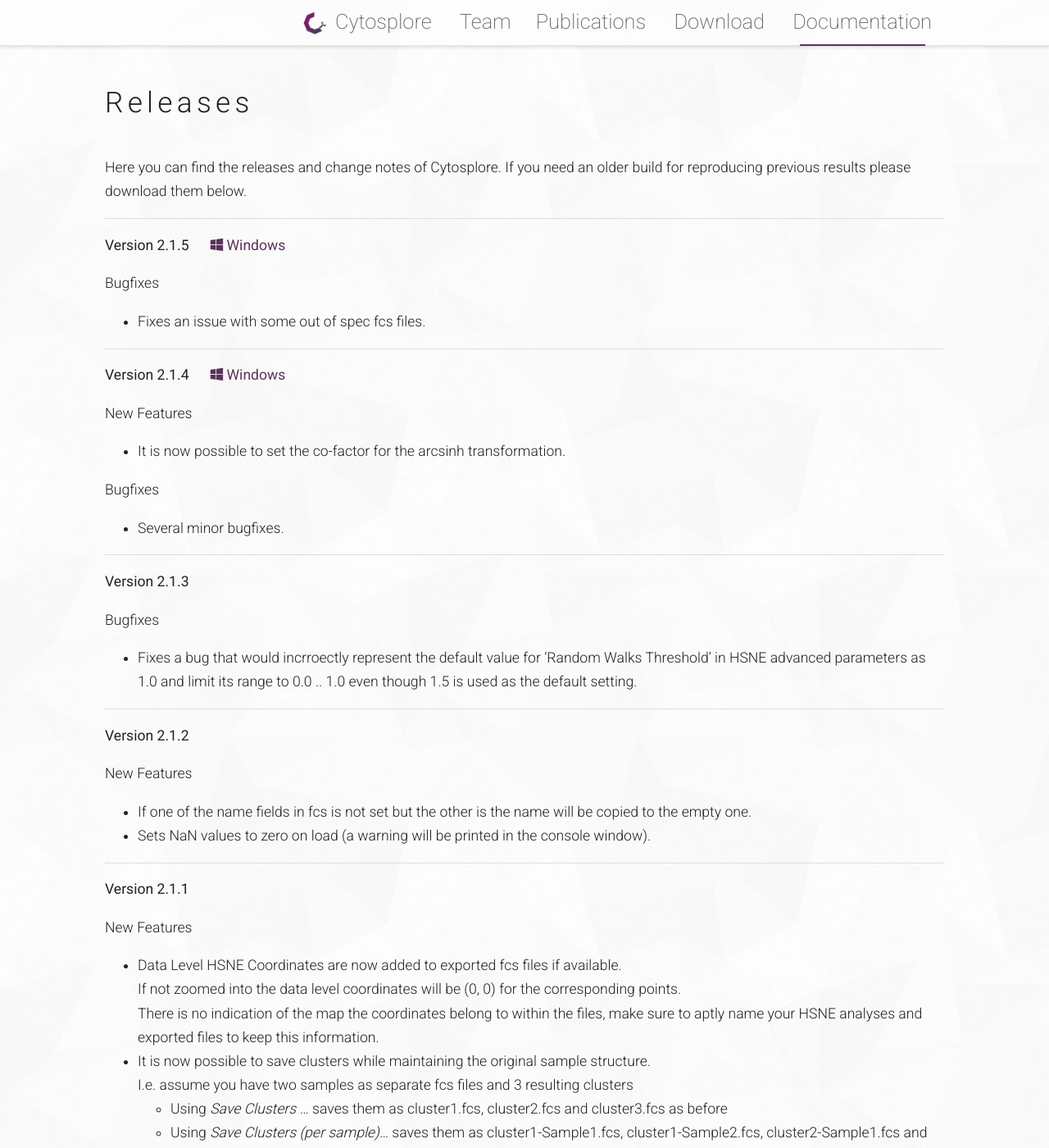
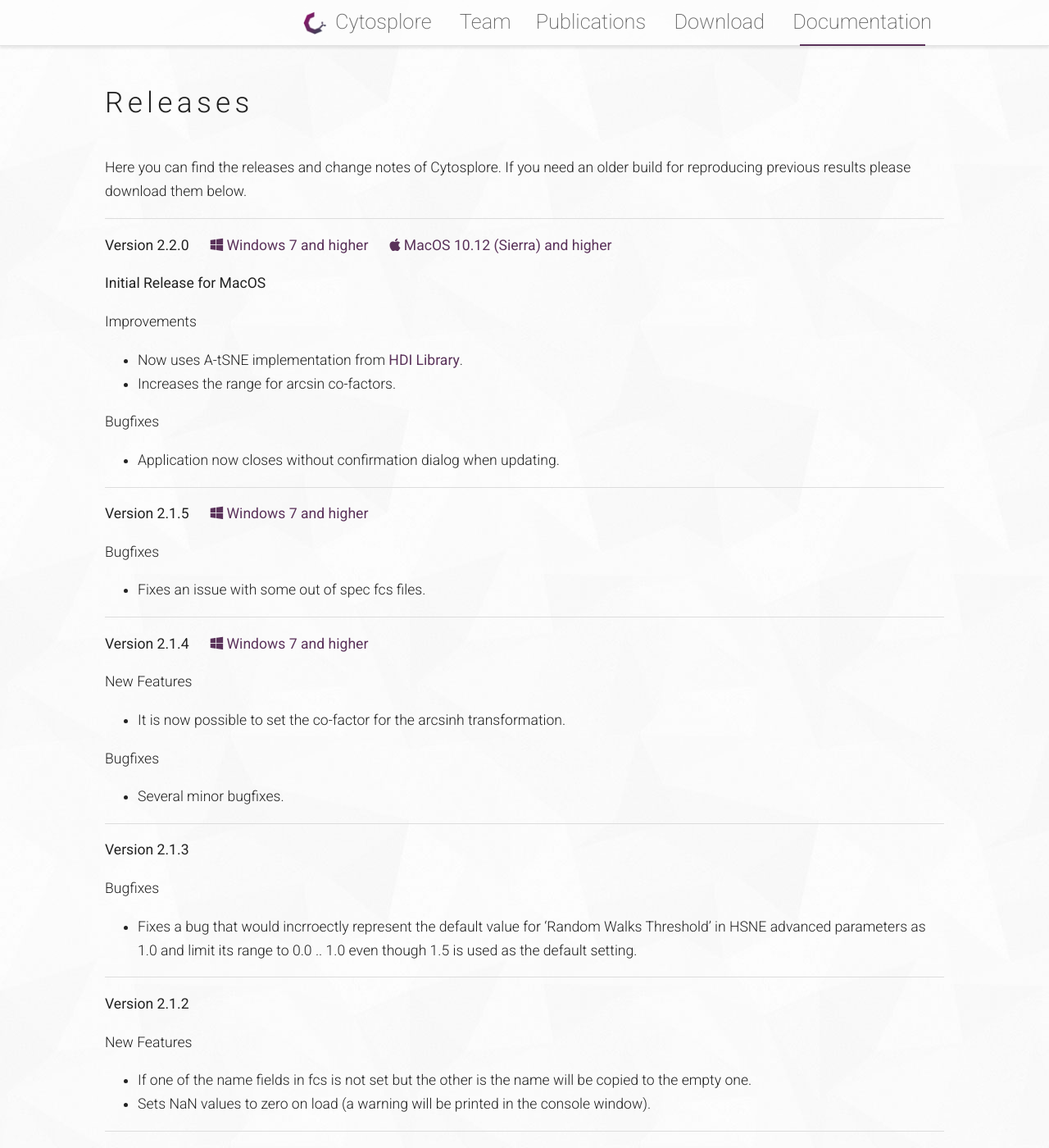
Before and after one commit to Cytosplore/cytosplore.github.io, a Jekyll site: the page built from _posts/2018-06-02-releases.markdown, in a window 1280 px wide and 1400 px high. Shown: the whole window at 82% size. Built offline with Jekyll 4.4.1, drawn with Linux system fonts in a browser that asks for light colours; comment, search, counter and statistics services are not loaded.

Commit message:
Adds code for macos version

```diff
--- a/_posts/2017-06-30-requirements.markdown
+++ b/_posts/2017-06-30-requirements.markdown
@@ -7,13 +7,14 @@
 ---
 The goal of Cytsoplore is to enable efficient single-cell analysis on of-the-shelf desktop computers or Laptops. However, the typically large scale of the data and computationally demanding algorithms do pose certain requirements to the hardware.
 
-* Windows 7 or higher (64bits)
+* Windows 7 or higher (64bits) or
+* MacOS 10.12 or higher (Sierra, High Sierra and Mojave)
 * Intel Core i7 with 2 cores or better
 * 8GB of memory or more
 * Dedicated Graphics Card (preferably nVidia GTX 960 or better) with at least 2GB of GPU memory
 
 Lesser configurations may work. Especially the memory requirements depend on the amount of data, please have an eye on the memory consumption if you run into problems. Systems without a dedicated Graphics Card might result in crashed during the visualization.
 
-We have tested Cytosplore on different configurations, including Windows 7 and Windows 10, intel Core i7 and intel Xeon CPUs as well as different Graphics Cards (nvidia GTX 980, GTX 1080, GTX Titan, AMD Radeon r9 M290, and AMD Radeon Pro 460). If you have any problems just [send us a mail][mail], including your configuration.
+We have tested Cytosplore on different configurations, including Windows 7 and Windows 10, MacOS 10.12 -- 10.14, intel Core i7 and intel Xeon CPUs as well as different Graphics Cards (nvidia GTX 980, GTX 1080, GTX Titan, AMD Radeon r9 M290, and AMD Radeon Pro 460). If you have any problems just [send us a mail][mail], including your configuration.
 
 [mail]: mailto:help@cytosplore.org
--- a/_posts/2018-06-02-releases.markdown
+++ b/_posts/2018-06-02-releases.markdown
@@ -9,7 +9,20 @@
 
 ---
 
-**Version 2.1.5** &emsp; [<i class="fab fa-windows"></i> Windows](https://www.cytosplore.org/download/win/2.1.5/install_cytosplore.exe)
+**Version 2.2.0** &emsp; [<i class="fab fa-windows"></i> Windows 7 and higher](https://www.cytosplore.org/download/win/2.2.0/install_cytosplore.exe) &emsp; [<i class="fab fa-apple"></i> MacOS 10.12 (Sierra) and higher](https://www.cytosplore.org/download/macos/Cytosplore.2.2.0.dmg)
+
+**Initial Release for MacOS**
+
+Improvements
+* Now uses A-tSNE implementation from [HDI Library](https://github.com/Nicola17/High-Dimensional-Inspector).
+* Increases the range for arcsin co-factors.
+
+Bugfixes
+* Application now closes without confirmation dialog when updating.
+
+---
+
+**Version 2.1.5** &emsp; [<i class="fab fa-windows"></i> Windows 7 and higher](https://www.cytosplore.org/download/win/2.1.5/install_cytosplore.exe)
 
 Bugfixes
 * Fixes an issue with some out of spec fcs files.
@@ -17,7 +30,7 @@
 ---
 
 
-**Version 2.1.4** &emsp; [<i class="fab fa-windows"></i> Windows](https://www.cytosplore.org/download/win/2.1.4/install_cytosplore.exe)
+**Version 2.1.4** &emsp; [<i class="fab fa-windows"></i> Windows 7 and higher](https://www.cytosplore.org/download/win/2.1.4/install_cytosplore.exe)
 
 New Features
 * It is now possible to set the co-factor for the arcsinh transformation.
--- a/assets/css/style.css
+++ b/assets/css/style.css
@@ -94,11 +94,19 @@
   margin-bottom: -60px;
 }
 
-#download-top{
-	width: 220px;
-	display: block;
-	margin-left: auto;
-	margin-right: auto;
+.download-p {
+		width: 220px;
+		display: block;
+		margin-left: auto;
+		margin-right: auto;
+}
+
+#download-top, #download-bt {
+		width: 220px;
+}
+
+.centered {
+		text-align: center;
 }
 
 .badge
@@ -592,11 +600,12 @@
 
 .portrait-name{
   color: rgb(90, 50, 90);
+	font-size: 0.9em;
 }
 
 .portrait-text{
   color: rgb(90, 50, 90);
-	font-size: 0.8em;
+	font-size: 0.7em;
 }
 
 .portrait .popover {
--- a/assets/js/scripts.js
+++ b/assets/js/scripts.js
@@ -35,6 +35,16 @@
             if( $( window ).width() < 640 ){ toggleResponsiveNav(); }
         });
     }
+
+		var version = "2.2.0";
+
+		if (navigator.appVersion.indexOf("Mac")!=-1){
+				document.getElementById("download-bt").src="assets/images/download-mac.png";
+				document.getElementById("download-link").href="download/macos/Cytosplore."+version+".dmg";
+		} else {
+				document.getElementById("download-bt").src="assets/images/download-win.png";
+				document.getElementById("download-link").href="download/win/"+version+"/install_cytosplore.exe";
+		}
 
     scroller();
 }
```
Also changed, not shown: _includes/main.html (+31 -28 lines), _posts/2017-06-30-installation-mac.markdown (added, +28 -0 lines), _posts/2017-06-30-installation-win.markdown (renamed from _posts/2017-06-30-installation.markdown, +8 -6 lines), assets/documentation/install_mac.gif (added), assets/documentation/installer_icon_mac.png (added), assets/images/download-mac.png (added), assets/images/download-win.png (added).
